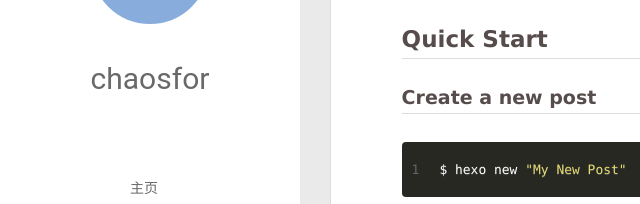
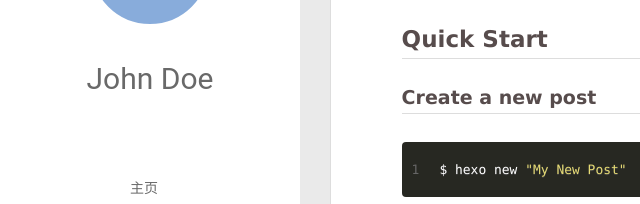
Before and after one commit to chaosFor/chaos.github.io, a plain HTML site: page index.html in a window 1280 px wide. Shown: the part 211-415 px from the top of the page, 0-640 px from the left. Drawn offline with Linux system fonts and the light colour scheme; no server answers.

Commit message:
Site updated: 2018-12-04 09:08:02

```diff
--- a/index.html
+++ b/index.html
@@ -46,7 +46,7 @@
 			<img src="" class="js-avatar">
 		</a>
 		<hgroup>
-		  <h1 class="header-author"><a href="/">chaosfor</a></h1>
+		  <h1 class="header-author"><a href="/">John Doe</a></h1>
 		</hgroup>
 
 
```
